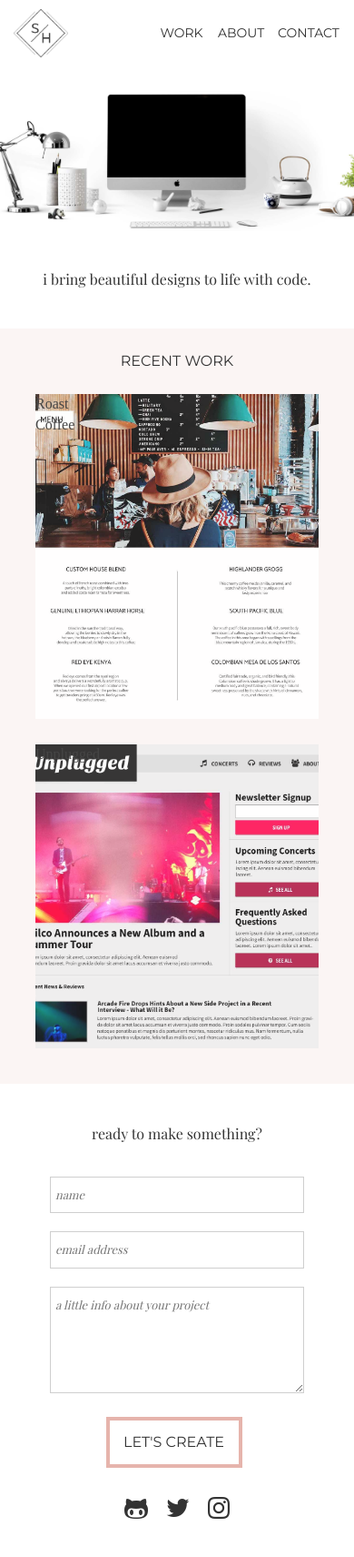
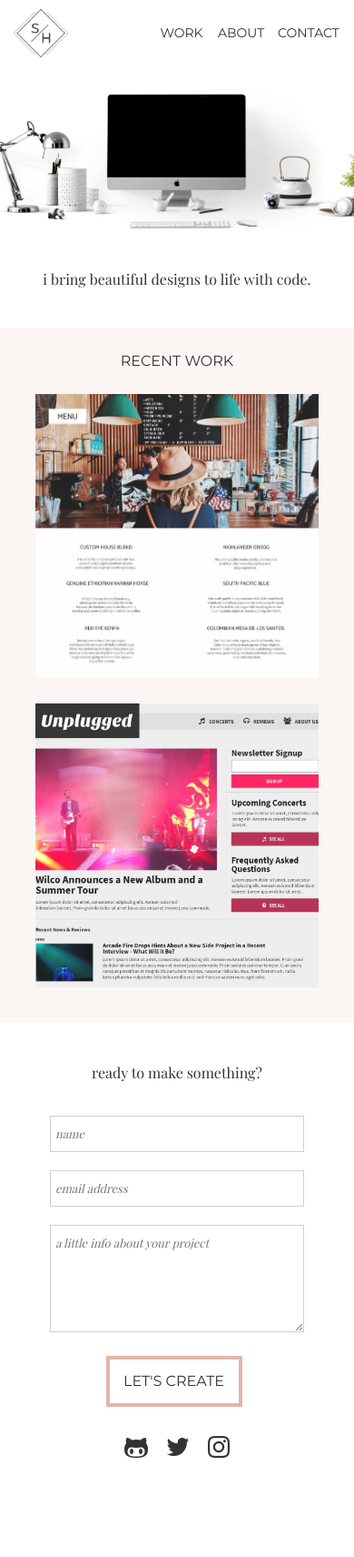
Before and after one commit to skiddhubbard/skiddhubbard.github.io, a Jekyll site: the page built from index.md, in a window 390 px wide. Shown: the whole page at 91% size. Built offline with Jekyll 4.4.1, drawn with Linux system fonts in a browser that asks for light colours; after the commit the page ends 1644 px from its top, so only the background shows below that.

Commit message:
hide text on mobile

```diff
--- a/_sass/site/_base.scss
+++ b/_sass/site/_base.scss
@@ -192,6 +192,10 @@ li {
   text-transform: uppercase;
   display: block;
   float: left;
+}
+
+.hover-text {
+  display: none;
 }
 
 /***Hero Image***/
```
